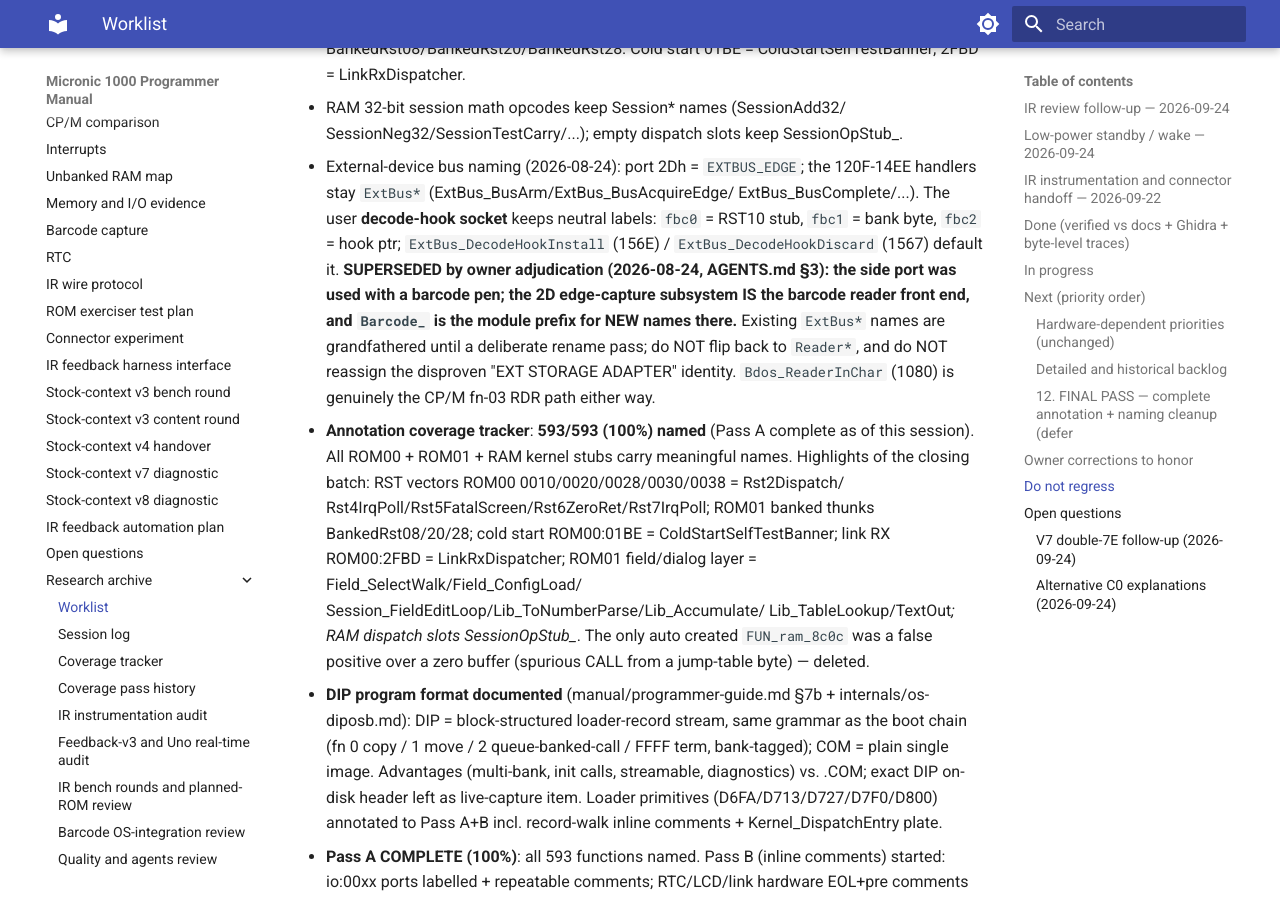
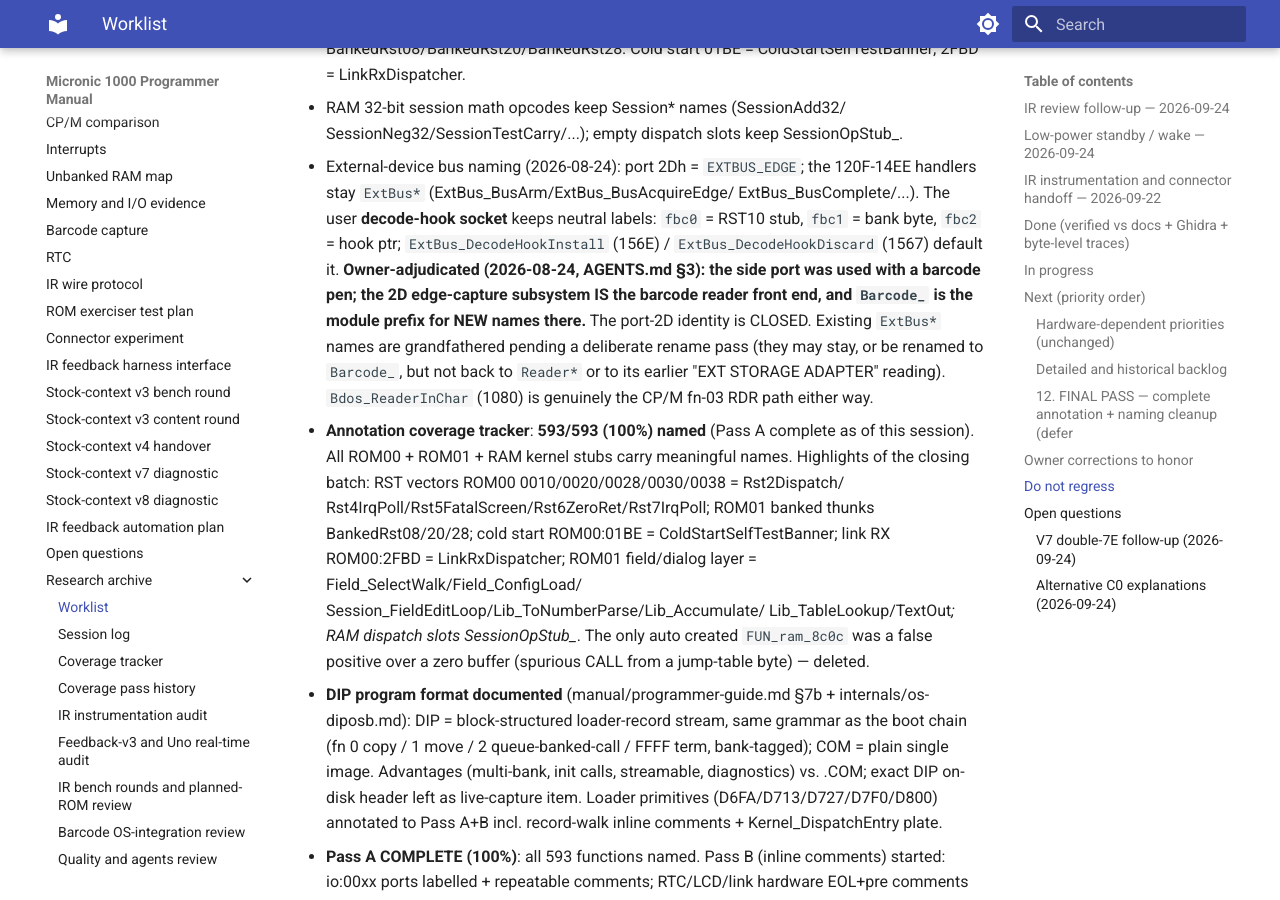
Before and after one commit to philpem/micronic1000, an MkDocs documentation site: the page built from doc/research/TASKS.md, in a window 1280 px wide and 900 px high, scrolled down 28712 px. Built offline with MkDocs 1.6.1 and Material for MkDocs 9.7.7, drawn with Linux system fonts in a browser that asks for light colours.

Commit message:
docs(readability): research/worklist layer — carry resolved outcomes, positive rules
Apply the AGENTS.md style rules to the research/worklist and review layer.
Phrasing only, no content change.

- review.md finding #5: promote the 2026-09-20 resolved outcome (BDOS 2Eh
  does reach session transport) to the heading instead of an 'outstanding'
  heading with a withdrawal blockquote.
- TASKS.md do-not-regress: convert the wall of prohibitions (do NOT flip
  back to Reader*, do NOT reassign EXT STORAGE ADAPTER) into the positive
  rule (port-2D identity CLOSED as barcode; ExtBus* grandfathered).
- ir-protocol-audit LIMITS block: split into 'Known' vs 'Still open'
  instead of a hedge pile-up.

The historical milestone brackets in gap-analysis/gap-analysis-history
that legitimately record chronology are left intact.

mkdocs build --strict and analysis/check_docs.py pass.

```diff
--- a/doc/research/TASKS.md
+++ b/doc/research/TASKS.md
@@ -1428,14 +1428,14 @@
   ExtBus_BusComplete/...). The user **decode-hook socket** keeps neutral
   labels: `fbc0` = RST10 stub, `fbc1` = bank byte, `fbc2` = hook ptr;
   `ExtBus_DecodeHookInstall` (156E) / `ExtBus_DecodeHookDiscard` (1567)
-  default it. **SUPERSEDED by owner adjudication (2026-08-24, AGENTS.md
-  §3): the side port was used with a barcode pen; the 2D edge-capture
-  subsystem IS the barcode reader front end, and `Barcode_` is the
-  module prefix for NEW names there.** Existing `ExtBus*` names are
-  grandfathered until a deliberate rename pass; do NOT flip back to
-  `Reader*`, and do NOT reassign the disproven "EXT STORAGE ADAPTER"
-  identity. `Bdos_ReaderInChar` (1080) is genuinely the CP/M fn-03 RDR
-  path either way.
+  default it. **Owner-adjudicated (2026-08-24, AGENTS.md §3): the side
+  port was used with a barcode pen; the 2D edge-capture subsystem IS the
+  barcode reader front end, and `Barcode_` is the module prefix for NEW
+  names there.** The port-2D identity is CLOSED. Existing `ExtBus*` names
+  are grandfathered pending a deliberate rename pass (they may stay, or be
+  renamed to `Barcode_`, but not back to `Reader*` or to its earlier
+  "EXT STORAGE ADAPTER" reading). `Bdos_ReaderInChar` (1080) is genuinely
+  the CP/M fn-03 RDR path either way.
 18. **Annotation coverage tracker**: **593/593 (100%) named** (Pass A
     complete as of this session). All ROM00 + ROM01 + RAM kernel stubs
     carry meaningful names. Highlights of the closing batch:
```
Also changed, not shown: doc/research/reviews/ir-protocol-audit-2026-09-22.md (+9 -7 lines), doc/review.md (+12 -16 lines).
